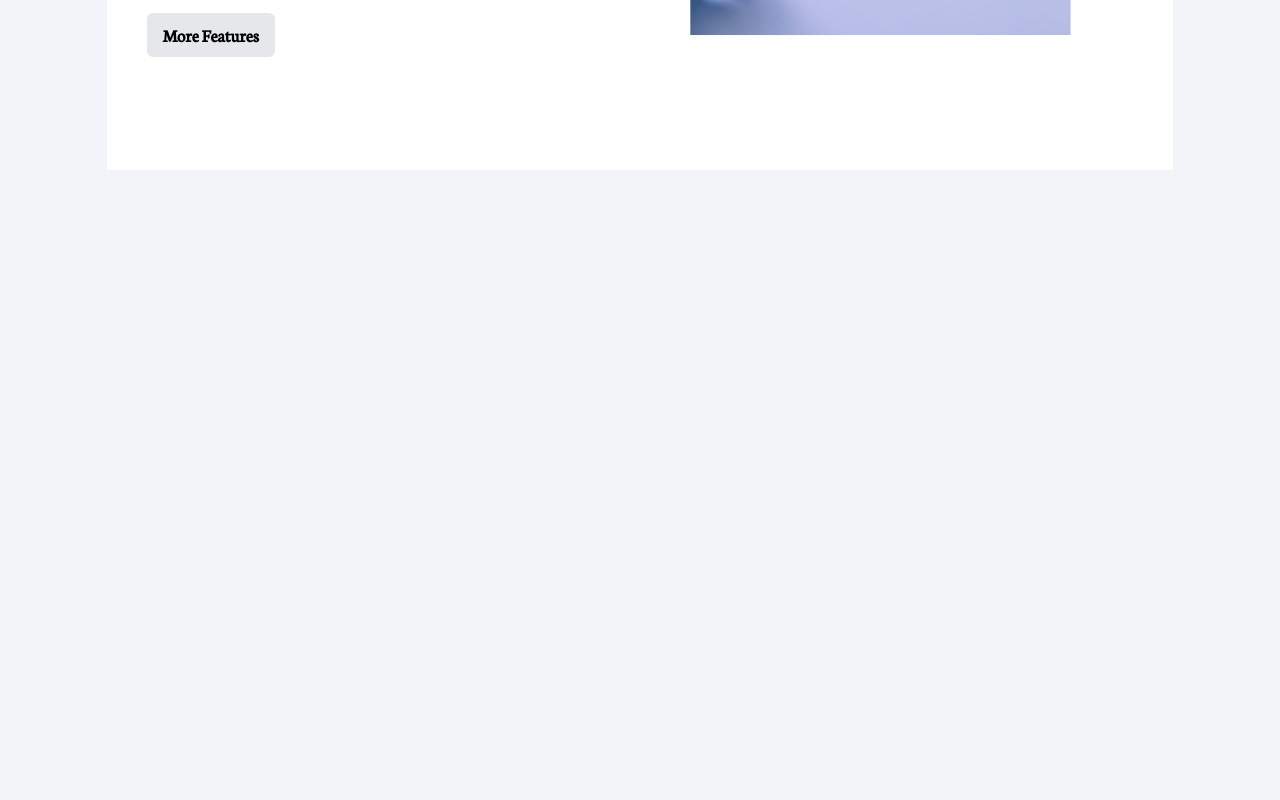
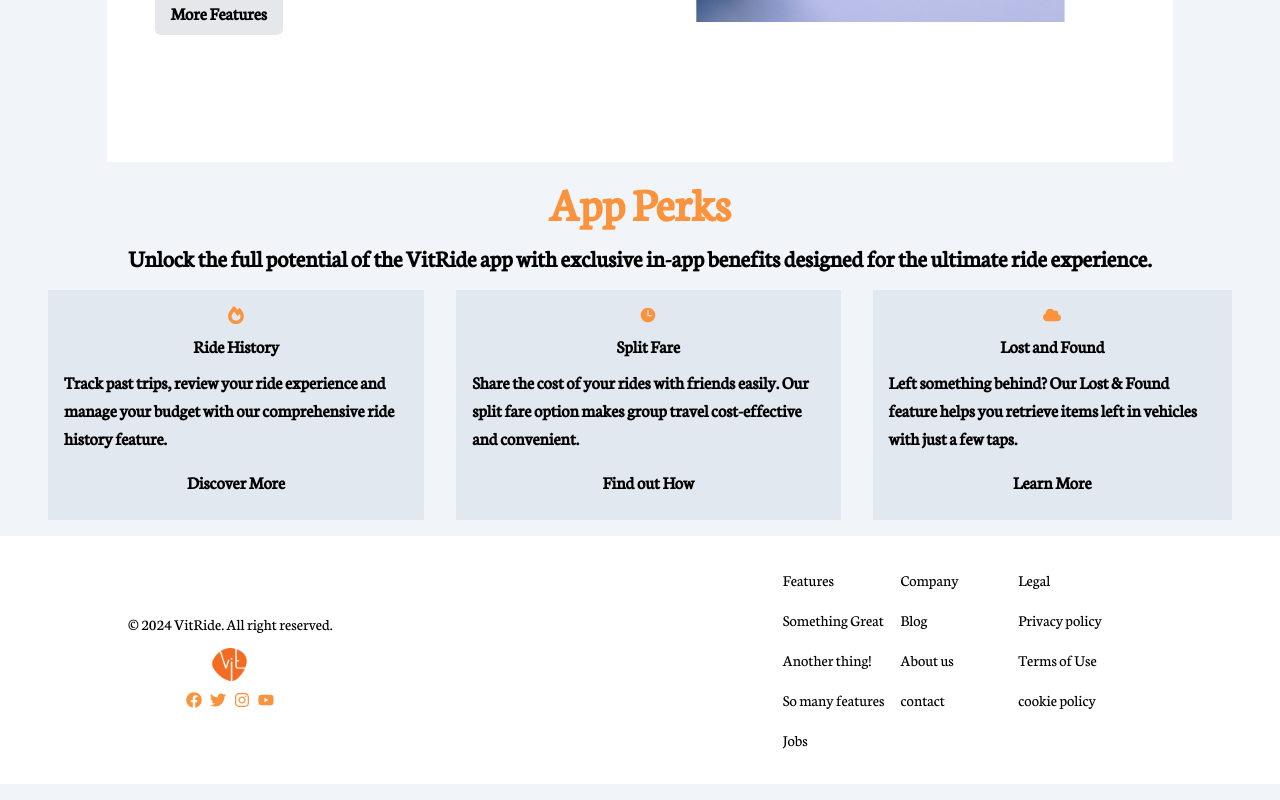
Before and after one commit to MainaliMiraj/vit-ride, a Next.js app: page / in a window 1280 px wide. Shown: the part 1557-2357 px from the top of the page. Before the commit the page ends 1727 px from the top, so only its background shows below. Built offline with nearby package versions, Linux system fonts and the light colour scheme.

Commit message:
completed the ui design

```diff
--- a/app/page.tsx
+++ b/app/page.tsx
@@ -2,6 +2,8 @@
 import Welcome from "@/components/Welcome/Welcome";
 import Achivement from "@/components/Achivement/Achivement";
 import WhyVit from "@/components/WhyVit/WhyVit";
+import RidePerks from "@/components/RidePerks/RidePerks";
+import Footer from "@/components/Footer/Footer";
 
 export default function Home() {
   return (
@@ -10,6 +12,8 @@
       <Welcome />
       <Achivement />
       <WhyVit />
+      <RidePerks />
+      <Footer />
     </div>
   );
 }
--- a/components/Button/Button.tsx
+++ b/components/Button/Button.tsx
@@ -23,7 +23,7 @@
   //   `hover:bg-${color}-${colorValue}`;
   // }
 
-  const buttonClassName = `${bgColor} ${textColor} p-2 cursor-pointer rounded-md  hover:bg-orange-400 w-32 transition-all`;
+  const buttonClassName = `${bgColor} ${textColor} p-2 cursor-pointer rounded-md  hover:text-orange-400 hover:underline w-32 transition-all`;
 
   return (
     <button className={buttonClassName}>
--- /dev/null
+++ b/components/Footer/Footer.tsx
@@ -0,0 +1,47 @@
+import React from "react";
+import Image from "next/image";
+import { FaFacebook, FaInstagram, FaTwitter, FaYoutube } from "react-icons/fa";
+
+const Footer = () => {
+  return (
+    <div className="bg-white gap-4 flex flex-row w-full items-center justify-between px-32 my-4">
+      <div className=" flex gap-2 flex-col items-center">
+        <div>© 2024 VitRide. All right reserved.</div>
+        <div>
+          <Image
+            src="/images/logo.png"
+            height={100}
+            width={100}
+            priority
+            className="h-10 w-10"
+            alt="logo"
+          />
+        </div>
+        <div className="text-orange-400 flex flex-row gap-2">
+          <FaFacebook />
+          <FaTwitter />
+          <FaInstagram />
+          <FaYoutube />
+        </div>
+      </div>
+
+      <div className="grid grid-cols-3 gap-4 p-8 cursor-pointer">
+        <p className="hover:text-orange-400">Features</p>
+        <p className="hover:text-orange-400">Company</p>
+        <p className="hover:text-orange-400">Legal</p>
+        <p className="hover:text-orange-400">Something Great</p>
+        <p className="hover:text-orange-400">Blog</p>
+        <p className="hover:text-orange-400">Privacy policy</p>
+        <p className="hover:text-orange-400">Another thing!</p>
+        <p className="hover:text-orange-400">About us</p>
+        <p className="hover:text-orange-400">Terms of Use</p>
+        <p className="hover:text-orange-400">So many features</p>
+        <p className="hover:text-orange-400">contact</p>
+        <p className="hover:text-orange-400">cookie policy</p>
+        <p className="hover:text-orange-400">Jobs</p>
+      </div>
+    </div>
+  );
+};
+
+export default Footer;
--- /dev/null
+++ b/components/RidePerks/RidePerks.tsx
@@ -0,0 +1,48 @@
+import React from "react";
+import Button from "../Button/Button";
+import { FaCloud, FaFireAlt } from "react-icons/fa";
+import { IoTime } from "react-icons/io5";
+
+const RidePerks = () => {
+  return (
+    <div className="flex flex-col gap-4 mt-4 items-center font-extrabold text-lg">
+      <div className="text-orange-400 text-5xl font-extrabold">App Perks</div>
+      <div className="text-2xl font-bold">
+        Unlock the full potential of the VitRide app with exclusive in-app
+        benefits designed for the ultimate ride experience.
+      </div>
+      <div className="flex flex-row w-full gap-8 items-center justify-cente px-12">
+        <div className="bg-slate-200 flex items-center flex-col p-4 gap-2">
+          <FaFireAlt className="text-orange-400" />
+          <p>Ride History</p>
+          <div>
+            Track past trips, review your ride experience and manage your budget
+            with our comprehensive ride history feature.
+          </div>
+          <Button buttonName="Discover More" bgColor="gray" textColor="black" />
+        </div>
+
+        <div className="bg-slate-200 flex items-center flex-col p-4 gap-2">
+          <IoTime className="text-orange-400" />
+          <p>Split Fare</p>
+          <div>
+            Share the cost of your rides with friends easily. Our split fare
+            option makes group travel cost-effective and convenient.
+          </div>
+          <Button buttonName="Find out How" bgColor="gray" textColor="black" />
+        </div>
+        <div className="bg-slate-200 flex items-center flex-col p-4 gap-2">
+          <FaCloud className="text-orange-400" />
+          <p>Lost and Found</p>
+          <div>
+            Left something behind? Our Lost & Found feature helps you retrieve
+            items left in vehicles with just a few taps.
+          </div>
+          <Button buttonName="Learn More" bgColor="red" textColor="green" />
+        </div>
+      </div>
+    </div>
+  );
+};
+
+export default RidePerks;
--- a/components/WhyVit/WhyVit.tsx
+++ b/components/WhyVit/WhyVit.tsx
@@ -5,19 +5,19 @@
 
 const WhyVit = () => {
   return (
-    <div className="flex flex-row mt-6 w-10/12  bg-white p-10 gap-x-40 items-center justify-center font-extrabold text-lg">
+    <div className="flex flex-row mt-6 w-10/12  bg-white p-12 gap-x-40 items-center justify-center font-extrabold text-lg">
       <div className="max-w-80">
         <p className="text-5xl text-orange-400 font-extrabold">Why VitRide?</p>
-        <p className="mt-4">
+        <p className="mt-2">
           Discover why VitRide is the preferred ride booking service for campus
           trips. Safety, sustainability, and speed all in one app.
         </p>
-        <div className="mt-8">
+        <div className="mt-4">
           <label className="inline-flex items-center gap-2 text-orange-400">
             <BsSuitcaseLgFill />
             <span>Real-Time</span>
           </label>
-          <div className="mb-4 ml-6">
+          <div className="mb-3 ml-6">
             Get instant updates on ride availability and track your driver in
             real-time for maximum efficiency.
           </div>
@@ -27,12 +27,12 @@
             <FaWallet />
             <span>Wallet Friendly</span>
           </label>
-          <div className="mb-4 ml-6">
+          <div className="mb-3 ml-6">
             Discover why RidePulse is the preferred ride booking service for
             campus trips. Safety, sustainability, and speed all in one app.
           </div>
         </div>
-        <div className="mb-4">
+        <div className="mb-3">
           <label className="inline-flex items-center gap-2 text-orange-400">
             <FaBell />
             <span>Clean Ride</span>
@@ -54,7 +54,7 @@
           src="/images/chill.jpeg"
           alt="chill and ride"
           width={800}
-          height={100}
+          height={0}
           className="scale-y-75 scale-x-75"
         />
       </div>
```
